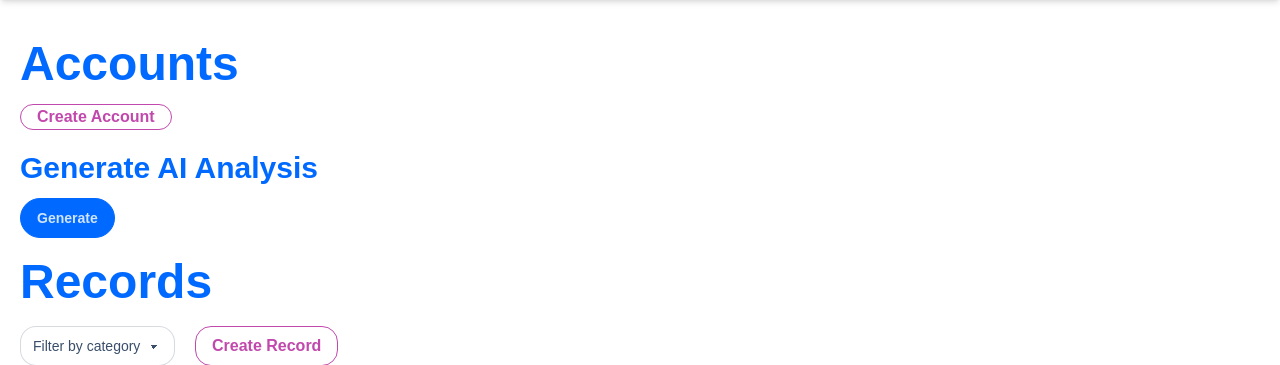
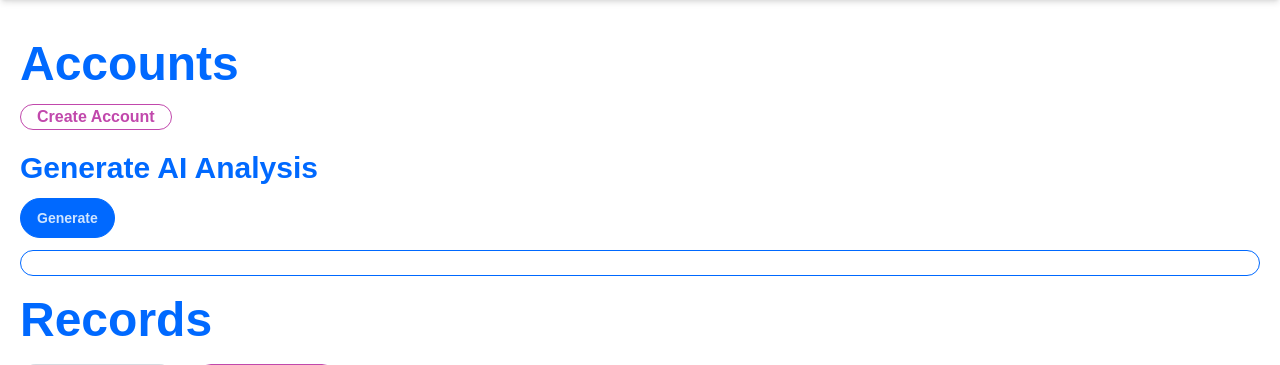
Before and after one commit to legosthes/expense-tracker, a Django app: page /accounts/ in a window 1280 px wide. Shown: the part 64-429 px from the top of the page. Run offline with Django 5.2, Linux system fonts and the light colour scheme; the visitor is signed in with stand-in values (Sample User, id 1); data that the repository does not hold is empty.

Commit message:
modify: add style to analysis

```diff
--- a/apps/accounts/views.py
+++ b/apps/accounts/views.py
@@ -53,7 +53,7 @@ def accounts(request):
                 list(
                     records.filter(
                         updated_at__gt=datetime.now() - timedelta(days=30)
-                    ).values("amount", "type", "category")
+                    ).values("amount", "type", "category", "notes")
                 ),
                 days=30,
             )
--- a/apps/ai/langchain.py
+++ b/apps/ai/langchain.py
@@ -1,6 +1,6 @@
 import os
 from dotenv import load_dotenv
-from langchain_ollama.llms import OllamaLLM
+from langchain_google_genai import ChatGoogleGenerativeAI
 from langchain_core.prompts import (
     PromptTemplate,
     FewShotPromptTemplate,
@@ -40,7 +40,9 @@ def analyze_records(records, days=30):
         input_variables=["records"],
     )
 
-    llm = OllamaLLM(model="gemma3:4b")
+    llm = ChatGoogleGenerativeAI(
+        model="gemini-2.5-pro", api_key=os.getenv("GOOGLE_API_KEY")
+    )
 
     records_str = ", ".join(str(record) for record in records)
 
--- a/public/styles/style.css
+++ b/public/styles/style.css
@@ -2007,6 +2007,9 @@
   .border-accent {
     border-color: var(--color-accent);
   }
+  .border-primary {
+    border-color: var(--color-primary);
+  }
   .border-red-400 {
     border-color: var(--color-red-400);
   }
--- a/templates/pages/accounts.html
+++ b/templates/pages/accounts.html
@@ -53,7 +53,10 @@
 </form>
 
 {% comment %} Purpose is to convert the output, if the LLM were to generate malicious HTML or JavaScript. {% endcomment %}
-<p class="text-2xl text-primary">{{analysis | escape}}</p>
+<div class="border-1 border-primary mt-3 rounded-2xl">
+    <p class="text-2xl text-primary p-3 ">{{analysis | escape}}</p>
+</div>
+
 
 
 
```
